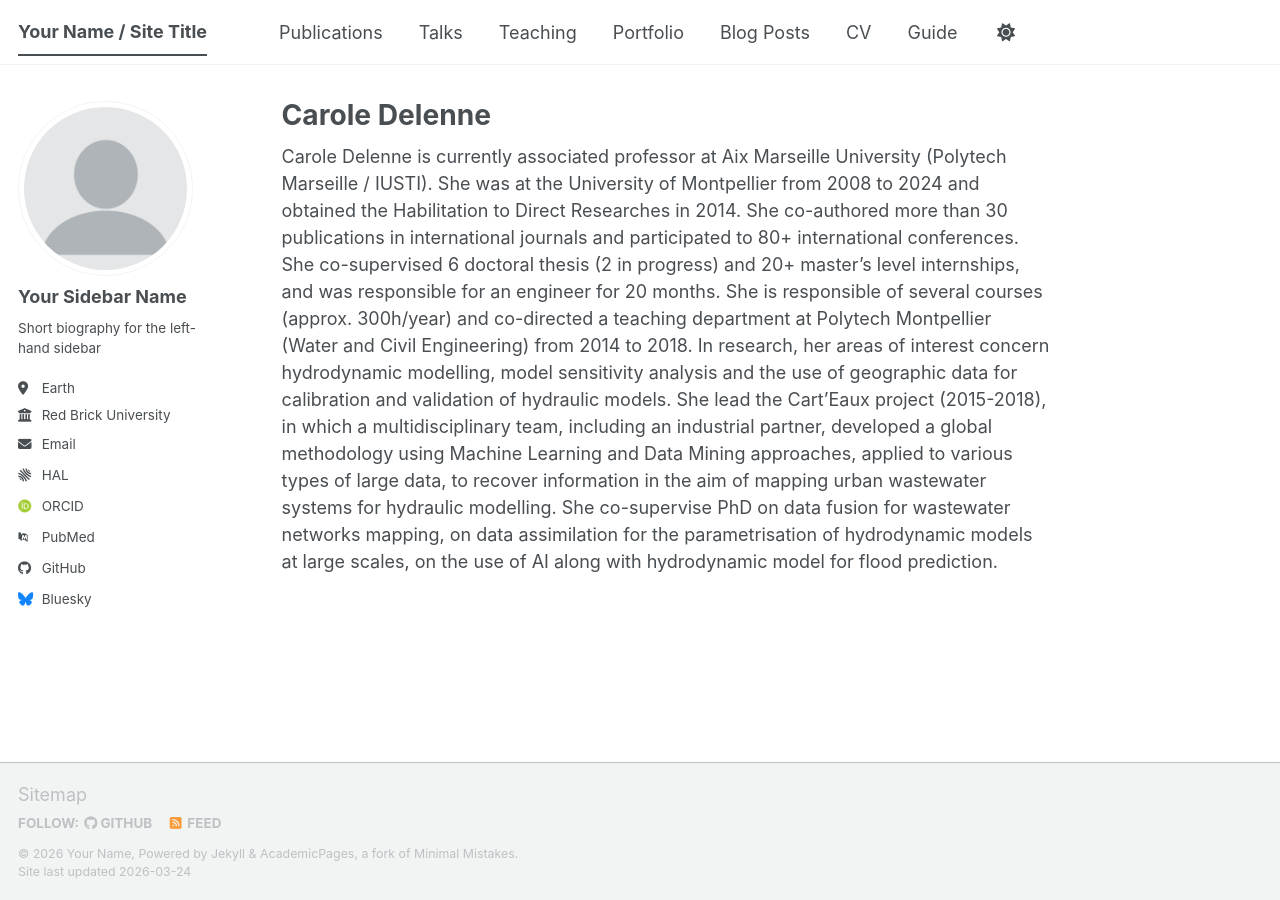
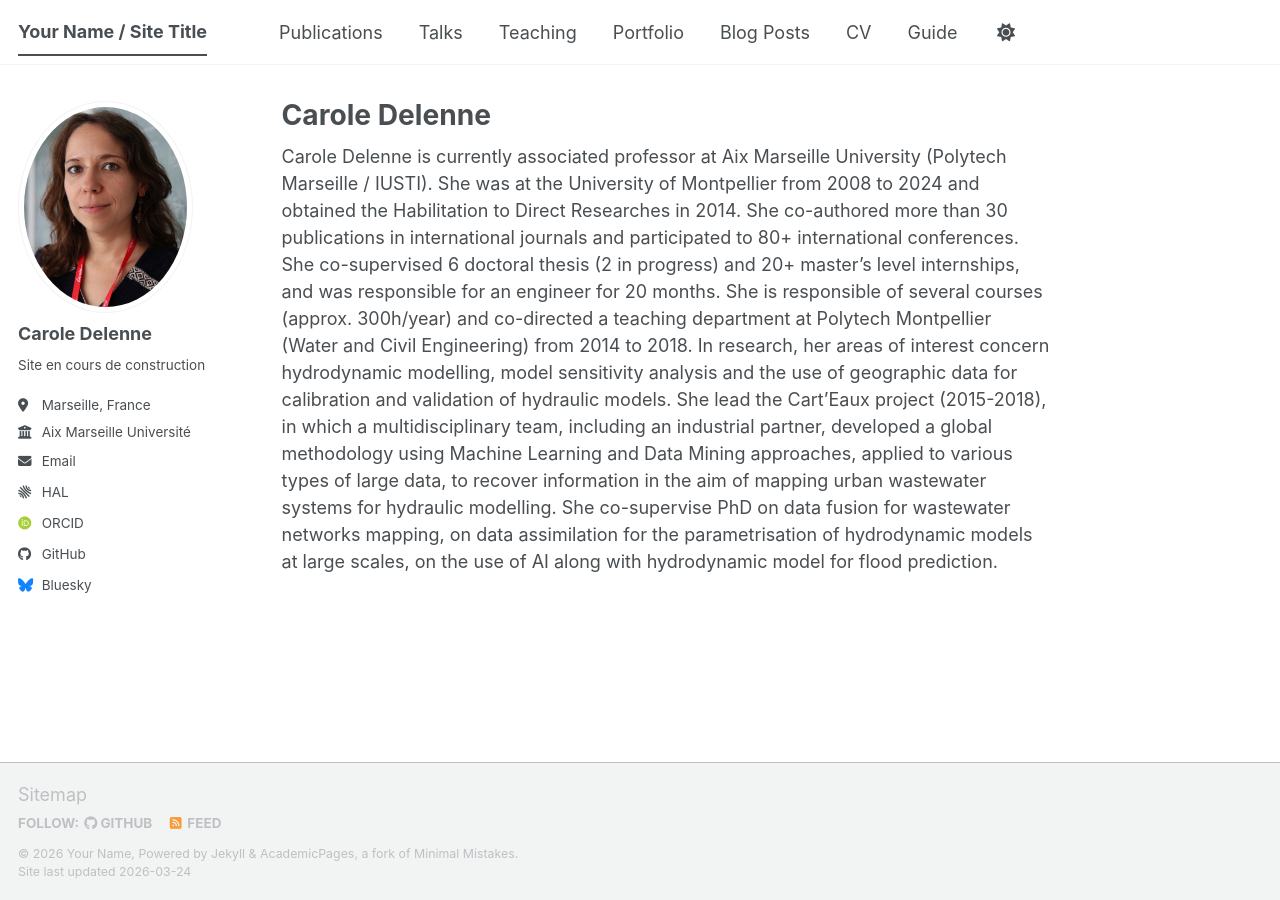
Before and after one commit to caroledelenne/caroledelenne.github.io, a Jekyll site: the page built from _pages/about.md, in a window 1280 px wide. Built offline with Jekyll 4.4.1, drawn with Linux system fonts in a browser that asks for light colours; some web fonts are replaced; a script bundle is joined from its source files by our own code; library files that are not in the unit come from our copies.

Commit message:
add photo

```diff
--- a/_config.yml
+++ b/_config.yml
@@ -24,13 +24,13 @@
 author:
   # Biographic information
   avatar           : "profile.png"
-  name             : "Your Sidebar Name"
+  name             : "Carole Delenne"
   pronouns         : # example: "she/her"
-  bio              : "Short biography for the left-hand sidebar"
-  location         : "Earth"
-  employer         : "Red Brick University"
+  bio              : "Site en cours de construction"
+  location         : "Marseille, France"
+  employer         : "Aix Marseille Université"
   uri              : # URL
-  email            : "none@example.org"
+  email            : "carole.delenne@univ-amu.fr"
 
   # Academic websites
   academia         : # URL
@@ -42,7 +42,7 @@
   orcid            : "https://orcid.org/0000-0001-6683-4399"
   semantic         : # URL
   ssrn             : # URL
-  pubmed           : "https://www.ncbi.nlm.nih.gov/pubmed/?term=john+snow"
+  pubmed           : # URL
   researchgate     : # URL
   scopus           : # URL
   zotero           : # URL
```
Also changed, not shown: images/profile.png.
